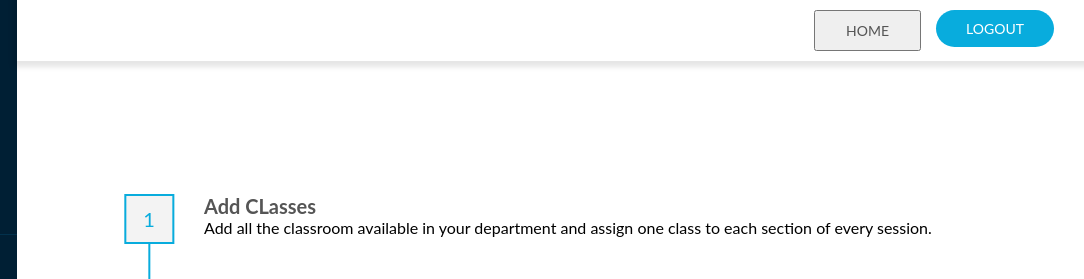
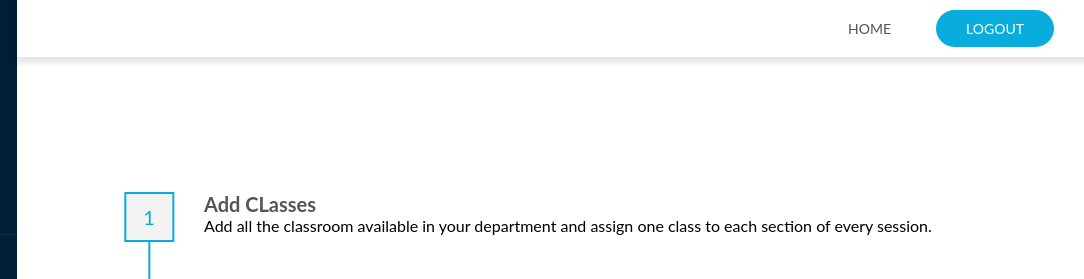
Before and after one commit to artem712/Scheduly, a React app in the folder frontend/: page /dashboard in a window 1280 px wide. Shown: the top 279 px of the page, 196-1280 px from the left. Built offline with nearby package versions, Linux system fonts and the light colour scheme.

Commit message:
Added styling for home Button

```diff
--- a/frontend/src/styles/dashboard.scss
+++ b/frontend/src/styles/dashboard.scss
@@ -167,3 +167,9 @@
     flex: 1;
     position: relative;
 }
+
+.secondary-menu__link{
+    border: none;
+    background-color: #ffffff;
+    cursor: pointer;
+}
```
